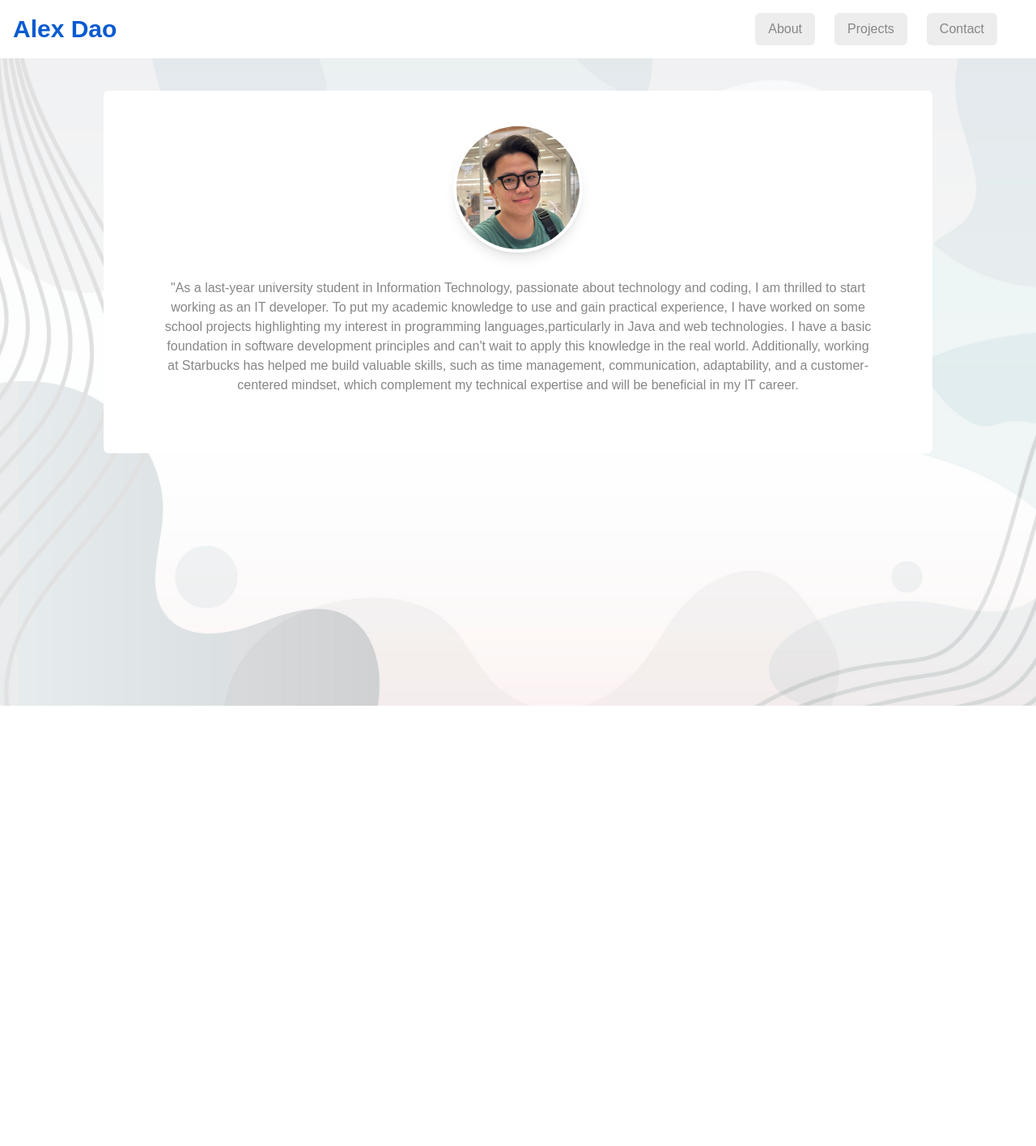
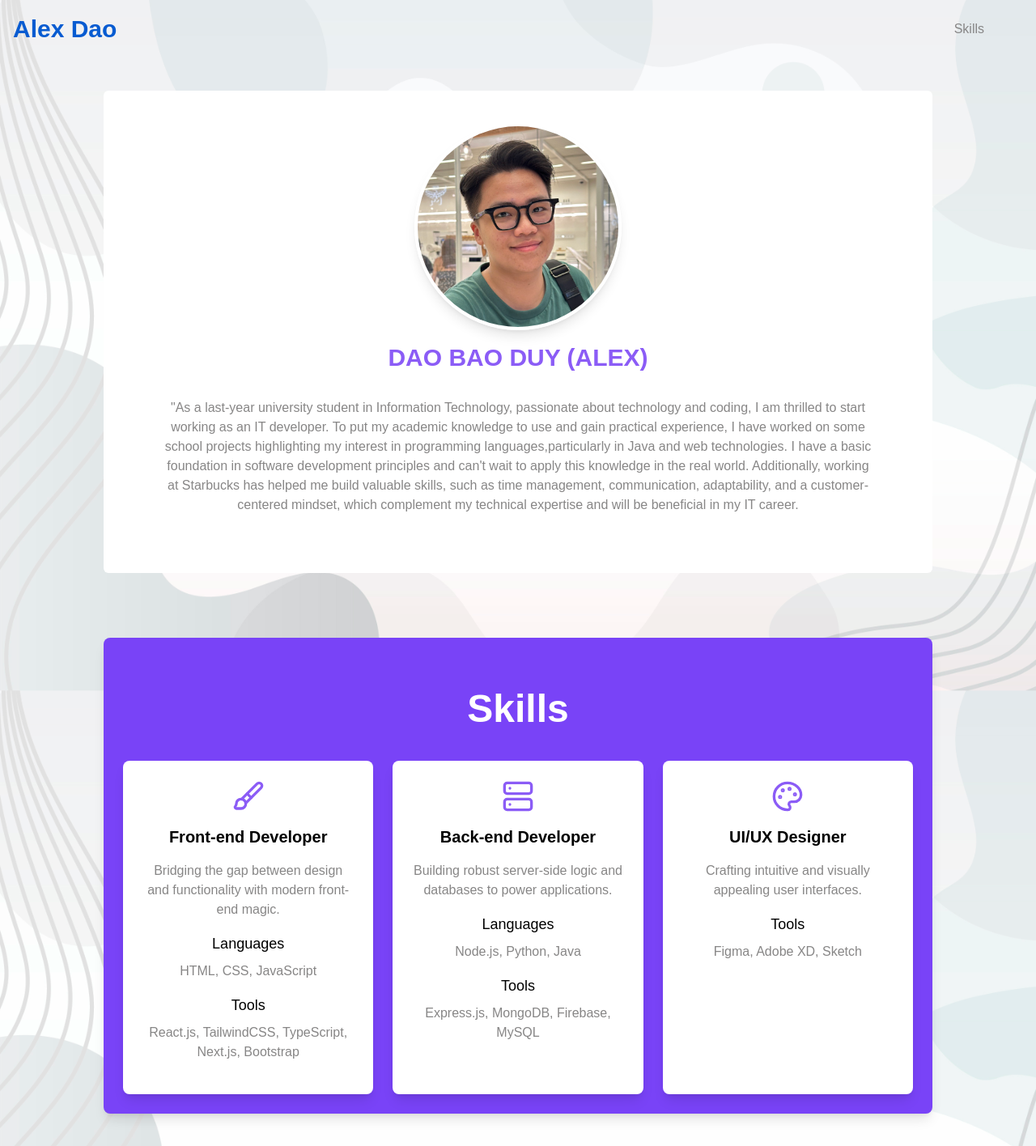
Before and after one commit to Duydao28102004/AlexDaoCV, a React app: page / in a window 1280 px wide. Shown: the whole page at 81% size. Before the commit the page ends 872 px from the top, so only its background shows below. Built offline with nearby package versions, Linux system fonts and the light colour scheme; the HTML template or start-up script is replaced by a standard one.

Commit message:
finish skills section

```diff
--- a/src/App.jsx
+++ b/src/App.jsx
@@ -1,20 +1,25 @@
 import Navbar from "./components/Navbar"
 import Hero from "./components/Hero"
-
+import Skills from "./components/Skills"
 
 function App() {
   return (
     <>
-      <Navbar />
+
       <div className="relative w-full min-h-screen">
-
+        {/*Background */}
         <div
           className="absolute inset-0 bg-fixed bg-center bg-cover"
           style={{ backgroundImage: "url('/heroBackground.jpg')" }}
         />
+        {/*Content */}
         <div className="relative z-10 flex flex-col items-center justify-center text-white">
-          <section id="hero">
+          <Navbar />
+          <section id="about">
             <Hero />
+          </section>
+          <section id="skills">
+            <Skills />
           </section>
         </div>
       </div>
--- a/src/components/Hero.jsx
+++ b/src/components/Hero.jsx
@@ -4,12 +4,15 @@ const Hero = () => {
         {/* Hero section div */}
         <div className="mx-auto w-[80%] bg-white rounded-md p-10">
             {/* Hero section avatar */}
-            <div className="mx-auto w-40 h-40 rounded-full border-4 border-white shadow-lg overflow-hidden">
+            <div className="mx-auto w-[20vw] h-[20vw] rounded-full border-4 border-white shadow-lg overflow-hidden">
                 <img src="/avatar.jpg" alt="Profile" className="w-full h-full object-cover" />
             </div>
 
+            {/* Hero section title */}
+            <h1 className="text-3xl font-bold text-accent text-center mt-4">DAO BAO DUY (ALEX)</h1>
+
             {/* Hero section text content */}
-            <div className="p-8">
+            <div className="md:p-8">
                 <p className="text-secondary text-center">
                     &quot;As a last-year university student in Information Technology, passionate about technology and coding, I am thrilled to start working as an IT developer. To put my academic knowledge to use and gain practical experience, I have worked on some school projects highlighting my interest in programming languages,particularly in Java and web technologies. I have a basic foundation in software development principles and can&apos;t wait to apply this knowledge in the real world. Additionally, working at Starbucks has helped me build valuable skills, such as time management, communication, adaptability, and a customer-centered mindset, which complement my technical expertise and will be beneficial in my IT career.
                 </p>
--- a/src/components/Navbar.jsx
+++ b/src/components/Navbar.jsx
@@ -22,14 +22,8 @@ const Navbar = () => {
 
       {/* Desktop Navigation */}
       <nav className="hidden md:flex gap-6 pr-8">
-        <Link to="about" smooth={true} duration={500} className="cursor-pointer text-secondary bg-background py-2 px-4 rounded-md">
-          About
-        </Link>
-        <Link to="projects" smooth={true} duration={500} className="cursor-pointer text-secondary bg-background py-2 px-4 rounded-md">
-          Projects
-        </Link>
-        <Link to="contact" smooth={true} duration={500} className="cursor-pointer text-secondary bg-background py-2 px-4 rounded-md">
-          Contact
+        <Link to="skills" smooth={true} duration={500} className="cursor-pointer text-secondary bg-background py-2 px-4 rounded-md">
+          Skills
         </Link>
       </nav>
 
@@ -42,14 +36,9 @@ const Navbar = () => {
           menuOpen ? "block" : "hidden"
         }`}
       >
-        <Link to="about" smooth={true} duration={500} className="py-3 text-lg cursor-pointer" onClick={() => setMenuOpen(false)}>
-          About
-        </Link>
-        <Link to="projects" smooth={true} duration={500} className="py-3 text-lg cursor-pointer" onClick={() => setMenuOpen(false)}>
-          Projects
-        </Link>
-        <Link to="contact" smooth={true} duration={500} className="py-3 text-lg cursor-pointer" onClick={() => setMenuOpen(false)}>
-          Contact
+
+        <Link to="skills" smooth={true} duration={500} className="py-3 text-lg text-secondary cursor-pointer" onClick={() => setMenuOpen(false)}>
+          Skills
         </Link>
       </motion.div>
     </div>
--- /dev/null
+++ b/src/components/Skills.jsx
@@ -0,0 +1,53 @@
+import { Brush, Server, Palette } from 'lucide-react';
+
+const Skills = () => {
+    return (
+        <div className="flex justify-center items-center w-full py-10">
+            {/* Secondary background container */}
+            <div className="bg-secondaryBackground w-[80vw] rounded-lg shadow-lg flex flex-col items-center p-6">
+                <h1 className="text-5xl font-bold text-white my-10">Skills</h1>
+
+                <div className="grid grid-cols-1 md:grid-cols-3 gap-6 w-full">
+                    {/* Front-end Developer */}
+                    <div className="bg-white rounded-lg shadow-lg flex flex-col p-6 h-full flex-grow">
+                        <Brush className="w-10 h-10 text-accent mb-4 mx-auto" />
+                        <h1 className="text-xl font-semibold text-black mx-auto mb-4">Front-end Developer</h1>
+                        <h2 className="text-secondary text-center mb-4">
+                            Bridging the gap between design and functionality with modern front-end magic.
+                        </h2>
+                        <h1 className="text-lg font-medium text-black mx-auto mb-2">Languages</h1>
+                        <h2 className="text-secondary text-center mb-4">HTML, CSS, JavaScript</h2>
+                        <h1 className="text-lg font-medium text-black mx-auto mb-2">Tools</h1>
+                        <h2 className="text-secondary text-center mb-4">React.js, TailwindCSS, TypeScript, Next.js, Bootstrap</h2>
+                    </div>
+
+                    {/* Back-end Developer */}
+                    <div className="bg-white rounded-lg shadow-lg flex flex-col p-6 h-full flex-grow">
+                        <Server className="w-10 h-10 text-accent mb-4 mx-auto" />
+                        <h1 className="text-xl font-semibold text-black mx-auto mb-4">Back-end Developer</h1>
+                        <h2 className="text-secondary text-center mb-4">
+                            Building robust server-side logic and databases to power applications.
+                        </h2>
+                        <h1 className="text-lg font-medium text-black mx-auto mb-2">Languages</h1>
+                        <h2 className="text-secondary text-center mb-4">Node.js, Python, Java</h2>
+                        <h1 className="text-lg font-medium text-black mx-auto mb-2">Tools</h1>
+                        <h2 className="text-secondary text-center mb-4">Express.js, MongoDB, Firebase, MySQL</h2>
+                    </div>
+
+                    {/* UI/UX Designer */}
+                    <div className="bg-white rounded-lg shadow-lg flex flex-col p-6 h-full flex-grow">
+                        <Palette className="w-10 h-10 text-accent mb-4 mx-auto" />
+                        <h1 className="text-xl font-semibold text-black mx-auto mb-4">UI/UX Designer</h1>
+                        <h2 className="text-secondary text-center mb-4">
+                            Crafting intuitive and visually appealing user interfaces.
+                        </h2>
+                        <h1 className="text-lg font-medium text-black mx-auto mb-2">Tools</h1>
+                        <h2 className="text-secondary text-center mb-4">Figma, Adobe XD, Sketch</h2>
+                    </div>
+                </div>
+            </div>
+        </div>
+    );
+};
+
+export default Skills;
--- a/tailwind.config.js
+++ b/tailwind.config.js
@@ -7,9 +7,10 @@ export default {
                 primary: "#075BD1",      // Deep Blue
                 secondary: "#878686",    // Soft gray
                 accent: "#8B5CF6",       // Light Purple
-                textDark: "#1E293B",     // Dark Blue-Gray
+                textDark: "#bb9eff",     // Blue-Gray
                 textLight: "#64748B",    // Light Gray-Blue
-                background: "#ededed",   // Light Blue Background
+                primaryBackground: "#ededed",   // Light Blue Background
+                secondaryBackground: "#7943f7", // Dark purple background
             },
             fontFamily: {
                 poppins: ["Poppins", "sans-serif"],
```
